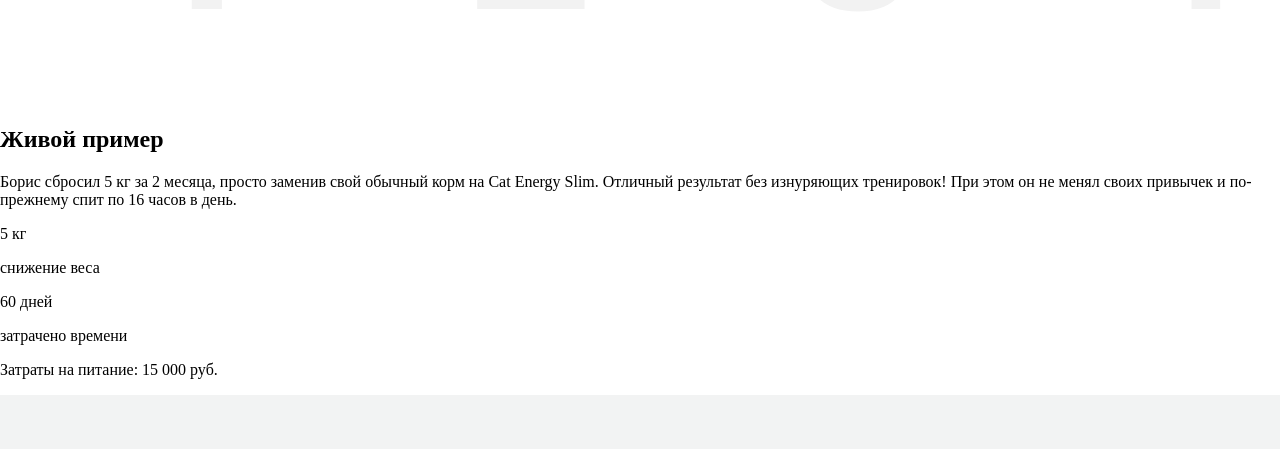
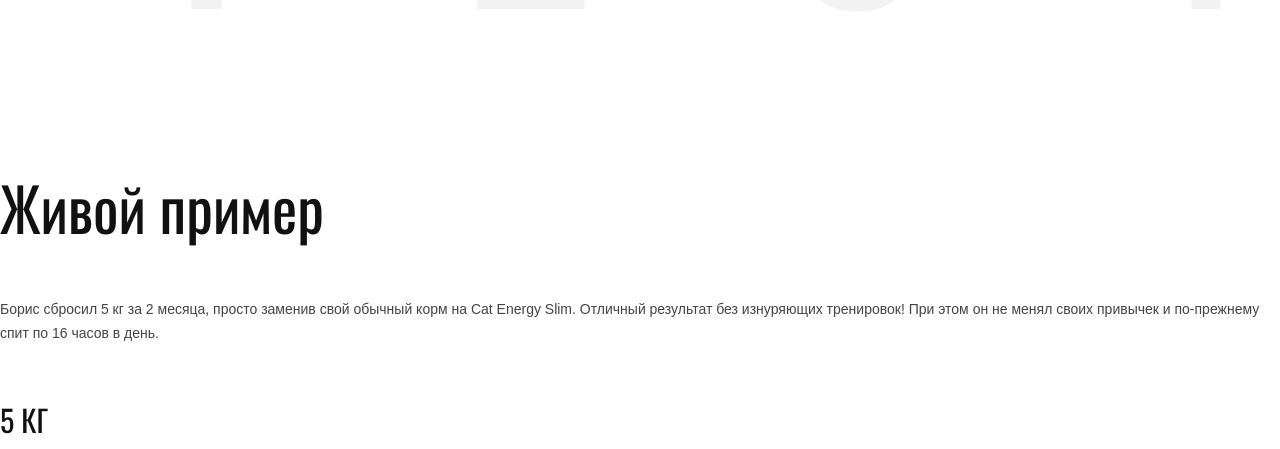
Before and after one commit to twiggie-rocks/151110-cat-energy-16, a website: page source/index.html in a window 1280 px wide. Shown: the part 1570-2019 px from the top of the page. Drawn offline with nearby package versions, Linux system fonts and the light colour scheme; files that its build step writes are made by us from their sources.

Commit message:
Задала параметры текста для блока «Живой пример» на главной

```diff
--- /dev/null
+++ b/source/sass/blocks/example.scss
@@ -0,0 +1,50 @@
+.example {
+  padding-top: 33px;
+  padding-bottom: 38px;
+
+  background-color: #f2f2f2;
+}
+
+.example__title {
+  margin: 0;
+  margin-bottom: 33px;
+  padding: 0;
+
+  font-size: 36px;
+  line-height: 60px;
+  font-weight: 400;
+  color: #111111;
+  font-family: $oswald;
+}
+
+.example__text {
+  margin: 0;
+  margin-bottom: 27px;
+  padding: 0;
+
+  font-size: 14px;
+  line-height: 18px;
+  color: #444444;
+  font-family: $arial;
+}
+
+@media (min-width: $tablet-width) {
+  .example {
+    padding-top: 51px;
+    padding-bottom: 67px;
+
+    background-color: #ffffff;
+  }
+
+  .example__title {
+    margin-bottom: 60px;
+
+    font-size: 60px;
+  }
+
+  .example__text {
+    margin-bottom: 56px;
+
+    line-height: 24px;
+  }
+}
--- /dev/null
+++ b/source/sass/blocks/highlights.scss
@@ -0,0 +1,38 @@
+.highlights__title {
+  font-size: 24px;
+  line-height: 24px;
+  color: #111111;
+  font-family: $oswald;
+  text-transform: uppercase;
+}
+
+.highlights__desc {
+  font-size: 12px;
+  line-height: 12px;
+  color: #444444;
+  font-family: $arial;
+}
+
+.highlights__text {
+  font-size: 14px;
+  line-height: 20px;
+  color: #111111;
+  font-family: $oswald;
+  text-transform: uppercase;
+}
+
+@media (min-width: $tablet-width) {
+  .highlights__title {
+    font-size: 30px;
+    line-height: 37px;
+  }
+
+  .highlights__desc {
+    font-size: 14px;
+    line-height: 14px;
+  }
+
+  .highlights__text {
+    font-size: 20px;
+  }
+}
--- a/source/sass/style.scss
+++ b/source/sass/style.scss
@@ -24,6 +24,8 @@
 @import "blocks/banner";
 @import "blocks/programs";
 @import "blocks/features";
+@import "blocks/example";
+@import "blocks/highlights";
 
 /* Блоки каталога */
 
```
